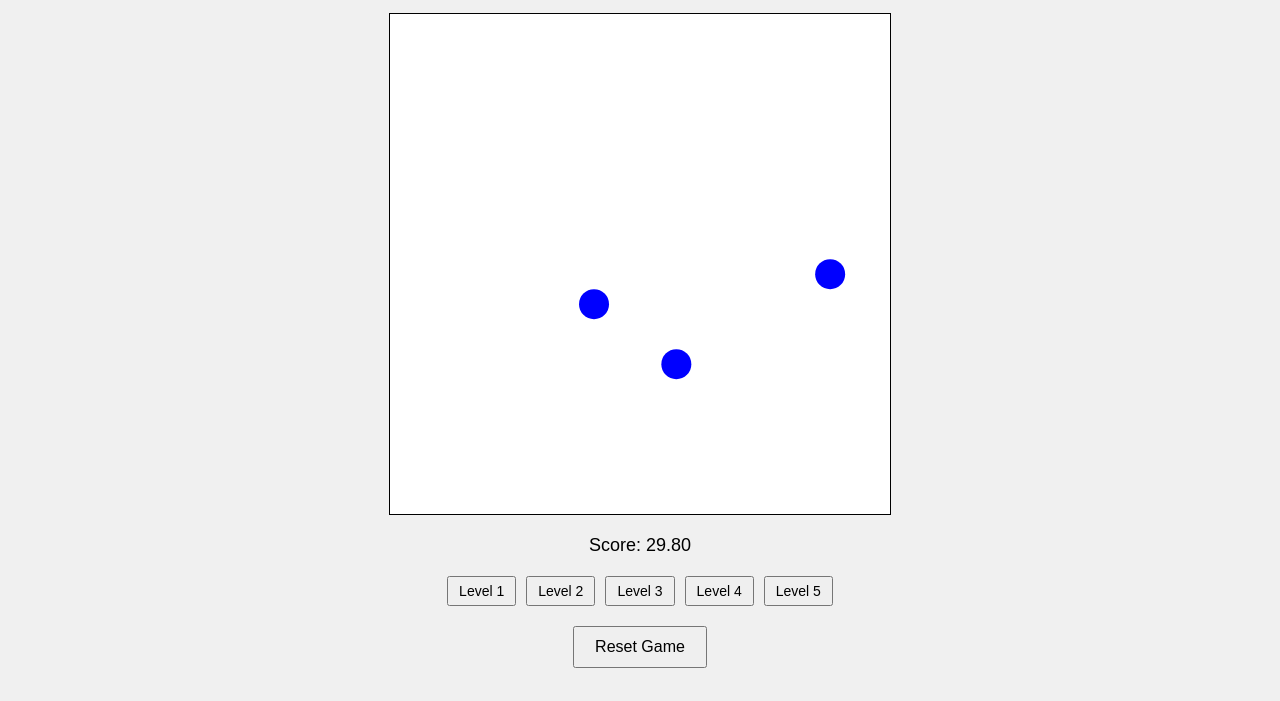
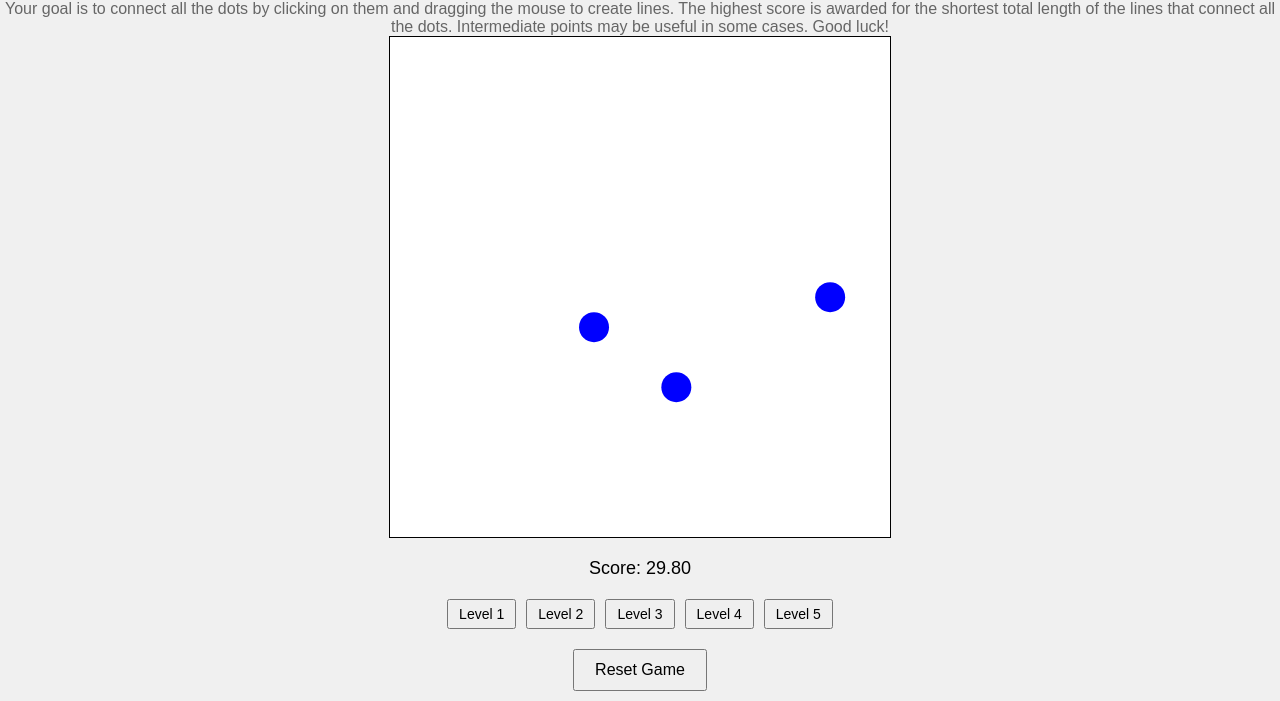
Before and after one commit to YehonatanAvidan/Steiner-Tree-Playing-Version, a plain HTML site: page index.html in a window 1280 px wide. Shown: the part 99-800 px from the top of the page. Drawn offline with Linux system fonts and the light colour scheme.

Commit message:
Update index.html

```diff
--- a/index.html
+++ b/index.html
@@ -48,11 +48,20 @@
             font-size: 14px;
             cursor: pointer;
         }
+        #instructions {
+            margin-top: 10px;
+            font-size: 16px;
+            text-align: center;
+            color: #666;
+        }
     </style>
 </head>
 <body>
     <div class="game-container">
         <h1>Steiner Tree Game V1.02</h1>
+        <div id="instructions">
+            Your goal is to connect all the dots by clicking on them and dragging the mouse to create lines. The highest score is awarded for the shortest total length of the lines that connect all the dots. Intermediate points may be useful in some cases. Good luck!
+        </div>
         <canvas id="gameCanvas" width="500" height="500"></canvas>
         <div id="score">Score: 0</div>
         <div class="level-buttons">
```
